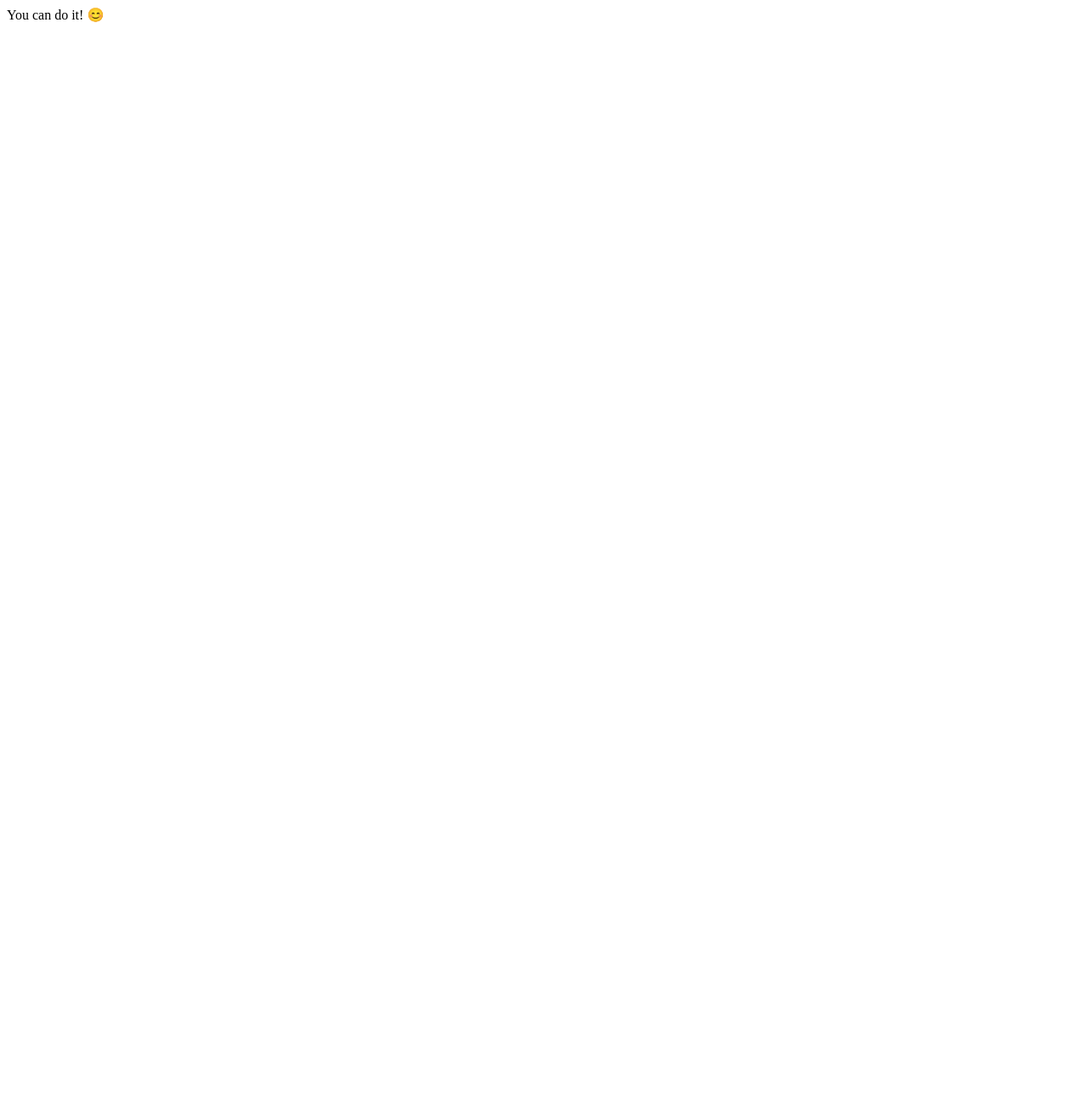
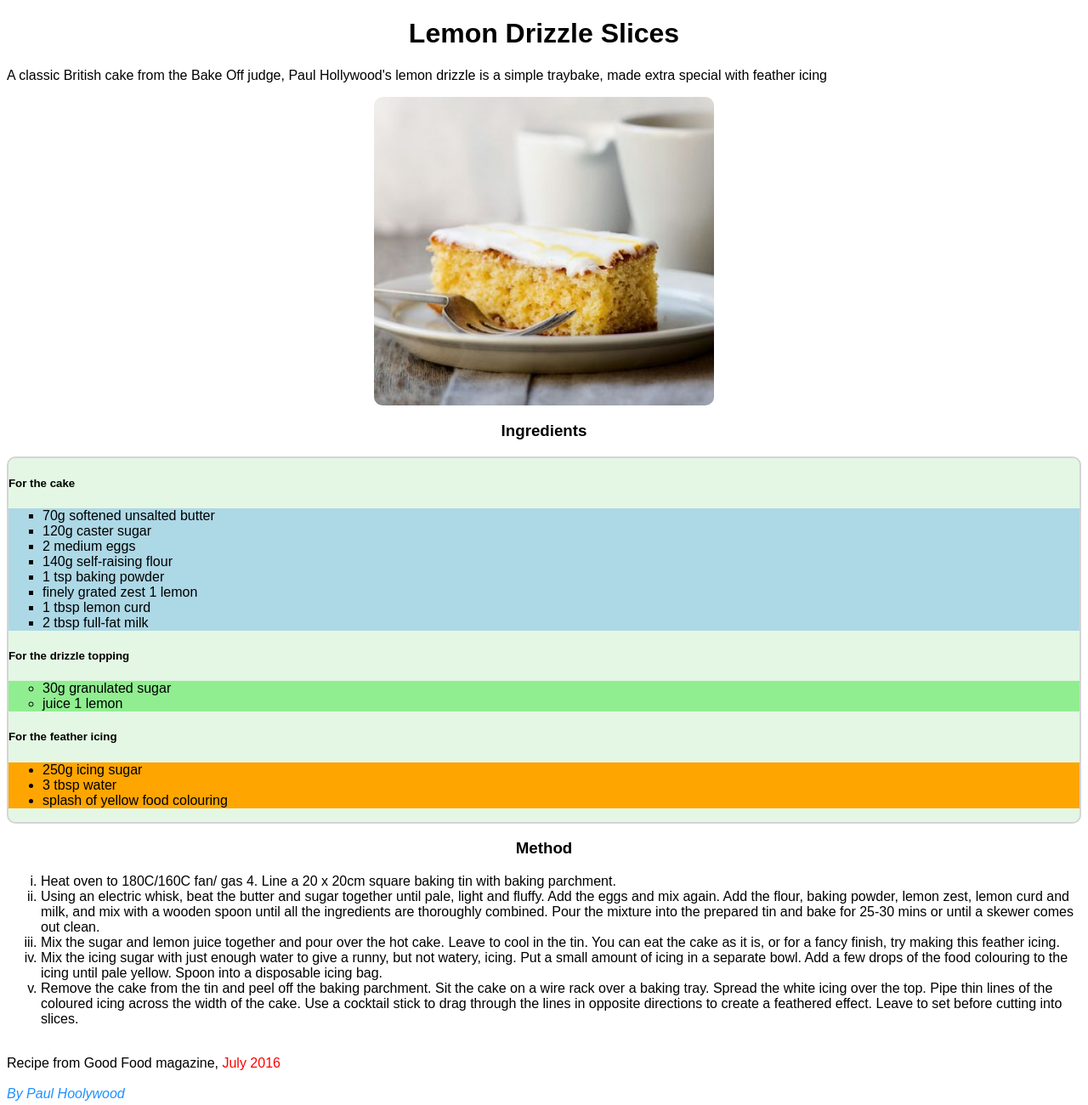
Before and after one commit to fbw-d09/lemon-drizzle-tide-27, a website: page index.html in a window 1280 px wide. Shown: the whole page at 85% size. Before the commit the page ends 800 px from the top, so only its background shows below. Drawn offline with Linux system fonts and the light colour scheme.

Commit message:
lemon-desert-fertig

```diff
--- a/index.html
+++ b/index.html
@@ -1,12 +1,68 @@
 <!DOCTYPE html>
 <html lang="en">
+<head>
+    <meta charset="UTF-8">
+    <meta name="viewport" content="width=device-width, initial-scale=1.0">
+    <!-- Favicon -->
+    <link rel="shortcut icon" href="images/favicon.png" type="image/jpg">
+    <title>Lemon Drizzle Slices</title>
+    <!-- External CSS file -->
+    <link rel="stylesheet" href="style.css">
+    <!-- Links will be opened in a new window -->
+    <base target="_blank">
+</head>
+<body>
+    <h1>Lemon Drizzle Slices</h1>
+    <p>A classic British cake from the Bake Off judge, Paul Hollywood's lemon drizzle is a simple traybake, made extra special with feather icing</p>
+    <div class="flex">
+        <img src="images/cake.jpg" alt="Lemon Drizzle Cake" width="400px">
+   </div>
+    <h3>Ingredients</h3>
+    <div class="ingredient">
+        <h5>For the cake</h5>
+        <ul>
+            <li>70g softened unsalted butter</li>
+            <li>120g caster sugar</li>
+            <li>2 medium eggs</li>
+            <li>140g self-raising flour</li>
+            <li>1 tsp baking powder</li>
+            <li>finely grated zest 1 lemon</li>
+            <li>1 tbsp lemon curd</li>
+            <li>2 tbsp full-fat milk</li>
+        </ul>
 
-    <head>
-        <!-- You take it from here -->
-    </head>
+        <h5>For the drizzle topping</h5>
+        <ul>
+            <li>30g granulated sugar</li>
+            <li>juice 1 lemon</li>
+        </ul>
 
-    <body>
-        You can do it! 😊
-    </body>
-
+        <h5>For the feather icing</h5>
+        <ul>
+            <li>250g icing sugar</li>
+            <li>3 tbsp water</li>
+            <li>splash of yellow food colouring</li>
+        </ul>
+    </div>
+    <div class="method">
+        <h3>Method</h3>
+        <ol>
+            <li>Heat oven to 180C/160C fan/ gas 4. Line a 20 x 20cm square baking tin with baking parchment.</li>
+            <li>Using an electric whisk, beat the butter and sugar together until pale, light and fluffy. Add the eggs and mix again. Add the flour, baking powder, lemon zest, lemon curd and milk, and mix with a wooden spoon until all the ingredients are thoroughly combined. Pour the mixture into the prepared tin and bake for 25-30 mins or until a skewer comes out clean.</li>
+            <li>Mix the sugar and lemon juice together and pour over the hot cake. Leave to cool in the tin. You can eat the cake as it is, or for a fancy finish, try making this feather icing.</li>
+            <li>Mix the icing sugar with just enough water to give a runny, but not watery, icing. Put a small amount of icing in a separate bowl. Add a few drops of the food colouring to the icing until pale yellow. Spoon into a disposable icing bag.</li>
+            <li>Remove the cake from the tin and peel off the baking parchment. Sit the cake on a wire rack over a baking tray. Spread the white icing over the top. Pipe thin lines of the coloured icing across the width of the cake. Use a cocktail stick to drag through the lines in opposite directions to create a feathered effect. Leave to set before cutting into slices.</li>
+        </ol>
+    </div>
+    <br>
+    <div >
+        Recipe from Good Food magazine,
+        <a href="https://www.bbcgoodfood.com/search/recipes/date/1467327600">July 2016</a>
+    </div>
+    <br>
+    <div>
+        <a href="https://www.bbcgoodfood.com/chef/paul-hollywood"><em>By Paul Hoolywood</em></a>
+    </div>
+    <br>
+</body>
 </html>
--- a/style.css
+++ b/style.css
@@ -7,6 +7,19 @@
     This is also a nice hint what kind of content to use!
 
 **/
+img {
+    border-radius: 10px;
+}
+
+.flex {
+    display: flex;
+    justify-content: center;
+    align-items: center;
+}
+
+ h1,h3{
+    text-align: center;
+}
 
 body {
     font-family: Arial, Helvetica, sans-serif;
@@ -15,6 +28,7 @@ body {
 .ingredient {
     background: #e4f7e4; /* Light blueish-green color */
     border: 2px solid #d5d5d5; /* Light gray color */
+    border-radius: 10px;
 }
 
 /* Hint; look at the example image. The _first_ Unordered List has a light blue background! */
@@ -43,16 +57,20 @@ Hint: this targets
     - all the links (a)
     - inside the third div on the page (div:nth-last-of-type(3)
 */
-div:nth-of-type(3) a {
+div:nth-of-type(4) a {
     color: red;
     text-decoration: none;
 }
+div:nth-of-type(4) a:hover {
+    color: green;
+}
 
-div:nth-of-type(4) a {
+
+div:nth-of-type(5) a {
     color: dodgerblue;
     text-decoration: none;
 }
 
-div:nth-of-type(4) a:hover {
+div:nth-of-type(5) a:hover {
     color: orange;
 }
```
